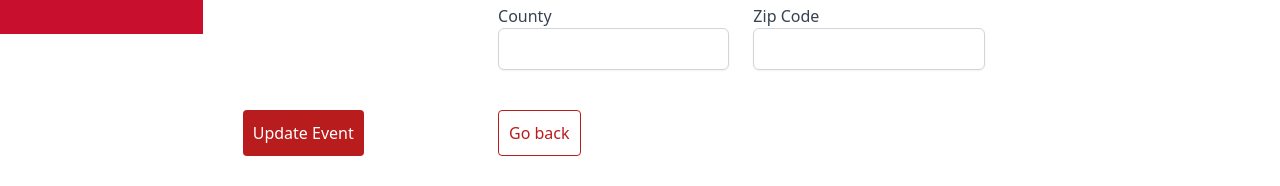
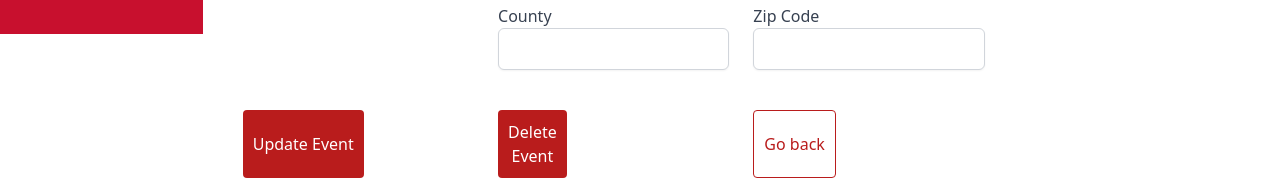
Before and after one commit to CIS-Fall-2022/project-cis_4339_project_17, a Vue app in the folder frontend/: page /eventDetails/1 in a window 1280 px wide. Shown: the part 766-952 px from the top of the page. Built offline with nearby package versions, Linux system fonts and the light colour scheme; no server answers.

Commit message:
delete event button

```diff
--- a/frontend/src/components/eventDetails.vue
+++ b/frontend/src/components/eventDetails.vue
@@ -196,6 +196,15 @@
               class="bg-red-700 text-white rounded"
             >Update Event</button>
           </div>
+          <div class="grid grid-cols-1 sm:grid-cols-2 md:grid-cols-4 gap-x-6 gap-y-10">
+          <div class="flex justify-between mt-10 mr-20">
+            <button
+              @click="handleEventDelete"
+              type="submit"
+              class="bg-red-700 text-white rounded"
+            >Delete Event</button>
+          </div>
+        </div>
           <div class="flex justify-between mt-10 mr-20">
             <button
               type="reset"
@@ -204,6 +213,7 @@
             >Go back</button>
           </div>
         </div>
+
 
         <hr class="mt-10 mb-10" />
 
@@ -291,7 +301,7 @@
           axios
             .get(
               import.meta.env.VITE_ROOT_API +
-                `/primarydata/id/${this.attendeeIDs[i]}`
+                `/clientsData/id/${this.attendeeIDs[i]}`
             )
             .then((resp) => {
               let data = resp.data[0];
@@ -320,6 +330,15 @@
         });
       });
     },
+    handleEventDelete() {
+      let apiURL = import.meta.env.VITE_ROOT_API + `/eventsData/${this.id}`;
+      axios.delete(apiURL, this.event).then(() => {
+        alert("Event has been deleted.");
+        this.$router.back().catch((error) => {
+          console.log(error);
+        });
+      });
+    },
     editClient(clientID) {
       this.$router.push({ name: "updateclient", params: { id: clientID } });
     },
```
Also changed, not shown: 2 other files (tests, documents, lock files or other folders).
